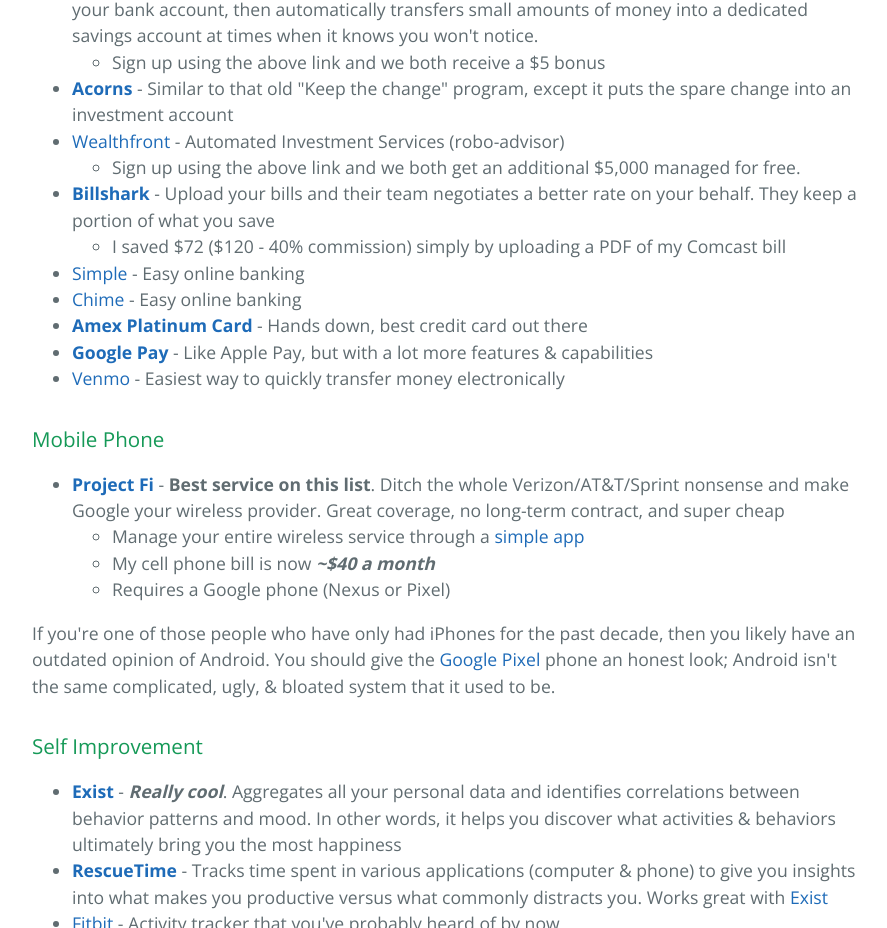
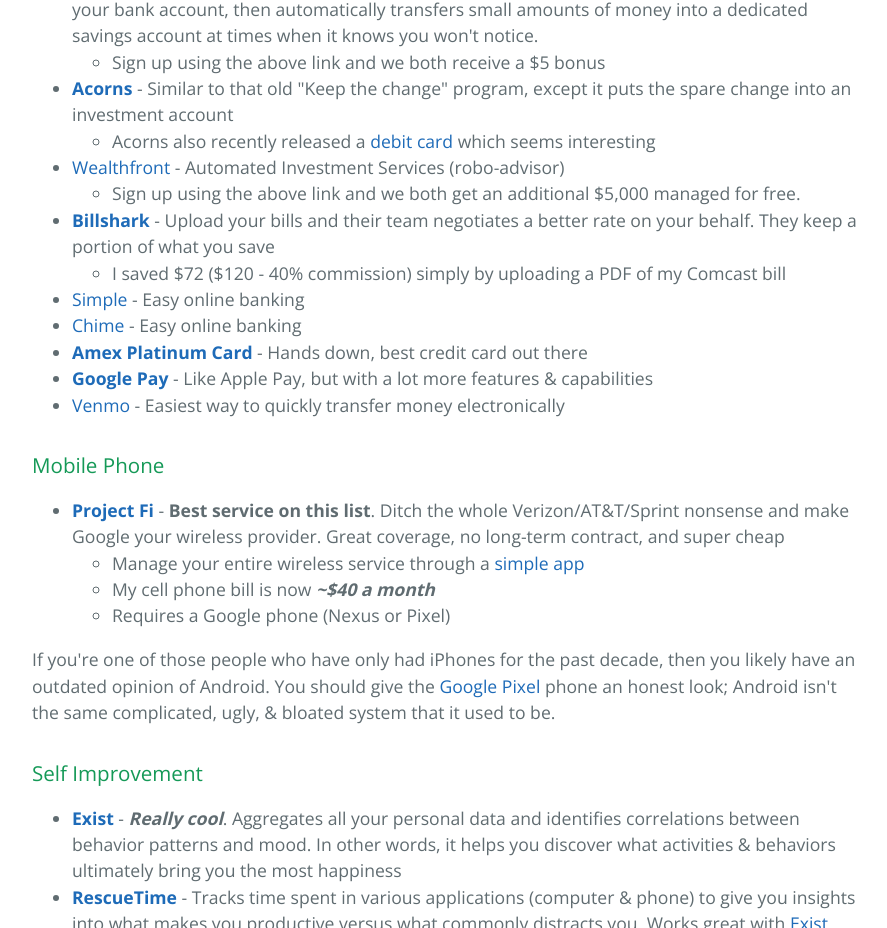
Before and after one commit to gtallen1187/gregallen.io, a plain HTML site: page index.html in a window 1280 px wide. Shown: the part 815-1743 px from the top of the page, without its empty margins (192-1079 px from the left). Drawn offline with nearby package versions, Linux system fonts and the light colour scheme.

Commit message:
Add acorns debit card link

```diff
--- a/index.html
+++ b/index.html
@@ -59,6 +59,9 @@
           <li>Sign up using the above link and we both receive a $5 bonus</li>
         </ul>
         <li><b><a href="https://acorns.com/invite/6ZJZKD" target="_blank">Acorns</a></b> - Similar to that old "Keep the change" program, except it puts the spare change into an investment account</li>
+        <ul>
+          <li>Acorns also recently released a <a href="https://www.acorns.com/spend" target="_blank">debit card</a> which seems interesting</li>
+        </ul>
         <!--<li><a href="http://get.stashinvest.com/gregory908sh" target="_blank">Stash</a> - Pretty much the same thing as Acorns, with slightly more transparency into how you're investing</li>-->
         <li><a href="https://wlth.fr/2poG8dX" target="_blank">Wealthfront</a> - Automated Investment Services (robo-advisor)</li>
         <ul>
```
